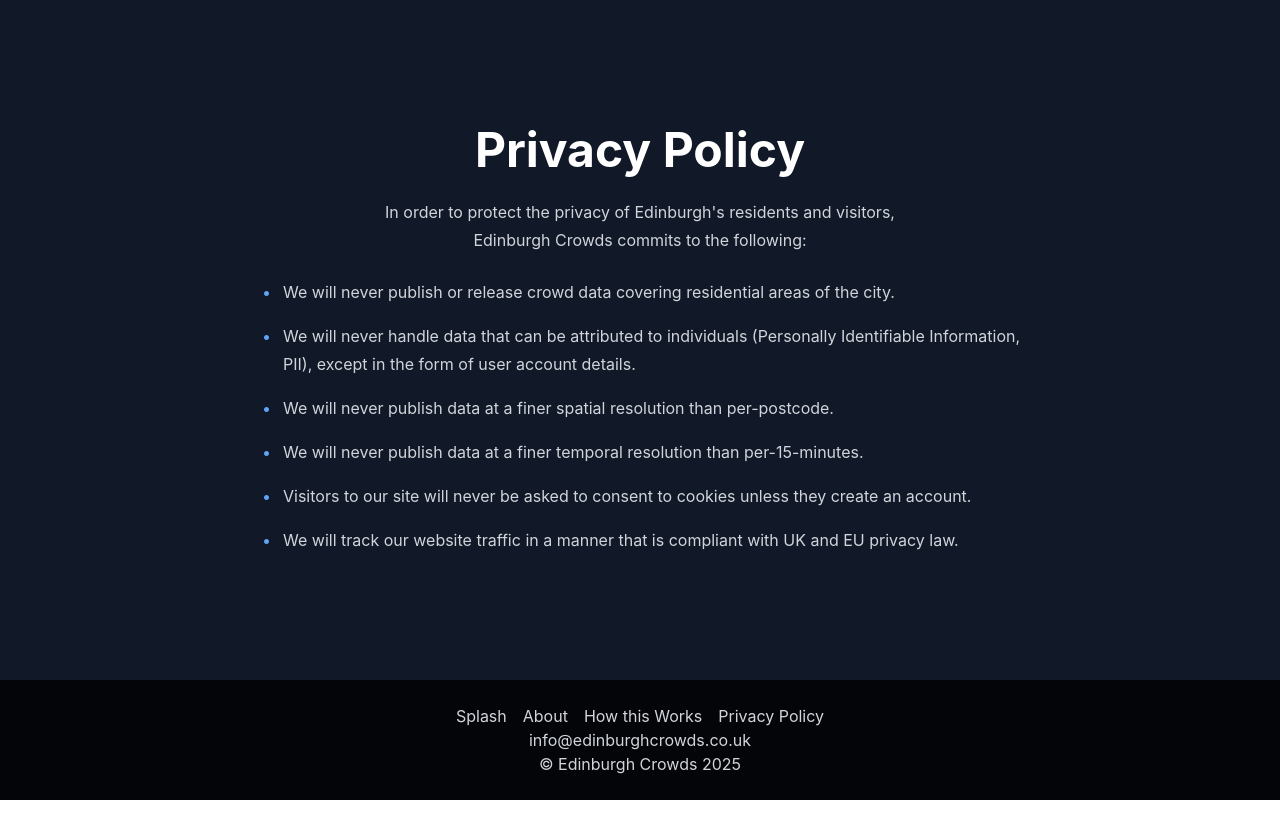
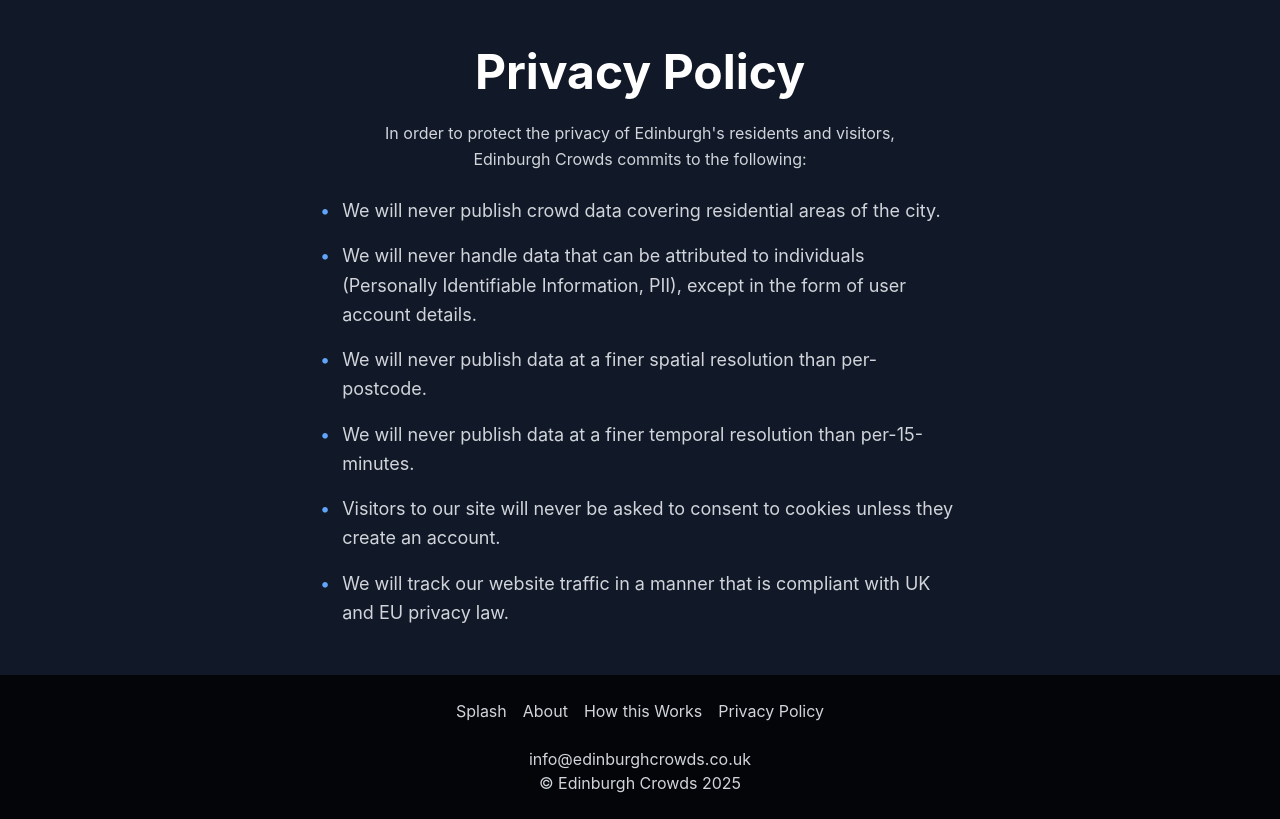
Before and after one commit to TristanGoss/edicrowds-frontend, a React (Create React App) app: page /privacy in a window 1280 px wide. Built offline with nearby package versions, Linux system fonts and the light colour scheme.

Commit message:
formatting tweaks

```diff
--- a/postcss.config.js
+++ b/postcss.config.js
@@ -1,6 +1,6 @@
 export default {
-    plugins: [
-      require("tailwindcss"),
-      require("autoprefixer"),
-    ],
+    plugins: {
+      tailwindcss: {},
+      autoprefixer: {},
+    },
   };
--- a/src/components/Footer.jsx
+++ b/src/components/Footer.jsx
@@ -10,6 +10,7 @@
           <Link to="/privacy" className="hover:text-white">Privacy Policy</Link>
         </div>
         <div className="container mx-auto flex flex-col md:flex-row justify-center gap-4">
+        <br/>
         info@edinburghcrowds.co.uk<br/>
         © Edinburgh Crowds 2025
         </div>
--- a/src/index.css
+++ b/src/index.css
@@ -15,3 +15,45 @@
   font-family: source-code-pro, Menlo, Monaco, Consolas, 'Courier New',
     monospace;
 }
+
+@layer components {
+  .page-container {
+    @apply flex flex-col min-h-screen bg-gray-900 text-white;
+  }
+
+  .content-box {
+    @apply flex-1 flex items-center justify-center px-6 py-12 text-center;
+  }
+
+  .text-block {
+    @apply max-w-3xl prose prose-invert text-gray-300 leading-relaxed;
+  }
+
+  .page-title {
+    @apply text-5xl font-bold mb-6
+  }
+
+  .section-title {
+    @apply text-4xl font-bold mt-10 mb-4;
+  }
+
+  .bullet-list {
+    @apply text-lg text-gray-300 leading-relaxed space-y-4 list-outside;
+    max-width: 40rem; /* Limits width for readability */
+    margin-left: auto;
+    margin-right: auto;
+    text-align: left; /* Ensures text remains left-aligned */
+  }
+
+  .bullet-item {
+    @apply flex items-start;
+  }
+
+  .bullet-icon {
+    @apply text-blue-400 mr-3 flex-shrink-0;
+  }
+
+  .no-wrap-link {
+    @apply whitespace-nowrap inline-block text-blue-400 hover:underline;
+  }
+}
--- a/src/pages/About.jsx
+++ b/src/pages/About.jsx
@@ -2,16 +2,16 @@
 
 export default function About() {
   return (
-    <div className="flex flex-col min-h-screen bg-gray-900 text-white">
+    <div className="page-container">
       {/* Content */}
-      <div className="flex-1 flex items-center justify-center px-6 py-12 text-center">
+      <div className="content-box">
         <div className="max-w-3xl">
-          <h1 className="text-5xl font-bold mb-6">About Edinburgh Crowds</h1>
-          <p className="prose prose-invert text-gray-300 max-w-3xl">
+          <h1 className="page-title">About Edinburgh Crowds</h1>
+          <p className="text-block">
             Edinburgh Crowds is a solo project intended to act as a portfolio item and a minor income source.
             The Author's identity will be revealed when the project launches in April 2025.
           </p>
-          <p className="prose prose-invert text-gray-300 max-w-3xl mt-6">
+          <p className="text-block mt-6">
             The project will be partially open source, with all open-source components released under the
             <span className="font-semibold text-white"> GPLv3 license</span>.
             The data warehouse, nowcasting algorithm and some input processors will be closed source.
--- a/src/pages/How.jsx
+++ b/src/pages/How.jsx
@@ -2,12 +2,12 @@
 
 export default function How() {
   return (
-    <div className="flex flex-col min-h-screen bg-gray-900 text-white">
+    <div className="page-container">
       {/* Content */}
-      <div className="flex-1 flex items-center justify-center px-6 py-12 text-center">
+      <div className="content-box">
         <div className="max-w-3xl">
-          <h1 className="text-5xl font-bold mb-6">How This Works</h1>
-          <p className="prose prose-invert text-gray-300 max-w-3xl">
+          <h1 className="page-title">How This Works</h1>
+          <p className="text-block">
             Edinburgh Crowds draws upon a range of publicly available and crowd-sourced information describing
             the pedestrian density in Edinburgh. This information is ingested into a data warehouse.
             We then use a physics-based crowd flow model together with predictive analytics to produce
@@ -15,26 +15,14 @@
           </p>
 
           {/* Sources Section */}
-          <h2 className="text-4xl font-bold mt-10 mb-4">Sources</h2>
-          <p className="prose prose-invert text-gray-300 max-w-3xl">
-            Our data sources are crucial to the accuracy of our predictions. At launch, our sources will be:
+          <h2 className="section-title">Sources</h2>
+          <p className="text-block">
+            Our data sources are crucial to the accuracy of our predictions. At launch, our sources will be
+            {' '}<a href="https://uktraffic.live/scotland/edinburgh/" className="no-wrap-link">Traffic camera feeds from the Edinburgh Ringroad</a>,
+            {' '}<a href="https://www.metoffice.gov.uk/services/data" className="no-wrap-link">MetOffice Weather Data</a> and
+            {' '}<a href="https://edintraveldata.drakewell.com/" className="no-wrap-link">The Edintraveldata Public Multinode Map</a>.
           </p>
-          <ul className="mt-6 prose prose-invert text-gray-300 max-w-3xl space-y-4 text-left">
-            <li className="flex items-start">
-              <span className="text-blue-400 mr-3">•</span>
-              <a href="https://uktraffic.live/scotland/edinburgh/" className="text-blue-400 hover:underline">Traffic camera feeds from the Edinburgh Ringroad</a>
-            </li>
-            <li className="flex items-start">
-              <span className="text-blue-400 mr-3">•</span>
-              <a href="https://www.metoffice.gov.uk/services/data" className="text-blue-400 hover:underline">MetOffice Weather Data</a>
-            </li>
-            <li className="flex items-start">
-              <span className="text-blue-400 mr-3">•</span>
-              <a href="https://edintraveldata.drakewell.com/" className="text-blue-400 hover:underline">The Edintraveldata Public Multinode Map</a>
-            </li>
-          </ul>
-
-          <p className="prose prose-invert text-gray-300 max-w-3xl mt-6">
+          <p className="text-block mt-6">
             After launch, we plan to integrate additional sources covering events that significantly impact
             Edinburgh, including the schedules for theatres, concert halls, nightclubs, and stadiums.
             Edinburgh Crowds does not have access to Edinburgh's CCTV network, nor do we have access to
@@ -43,8 +31,8 @@
           </p>
 
           {/* Validation and Crowdsourcing Section */}
-          <h2 className="text-4xl font-bold mt-10 mb-4">Validation And Crowdsourcing</h2>
-          <p className="prose prose-invert text-gray-300 max-w-3xl">
+          <h2 className="section-title">Validation And Crowdsourcing</h2>
+          <p className="text-block">
             The predictions made by Edinburgh Crowds will be validated against real-world measurements made
             using computer vision techniques applied to timestamped and geo-registered photographs of
             Edinburgh's streets. Initially, these photographs will be taken by the Author. Later on in
--- a/src/pages/Privacy.jsx
+++ b/src/pages/Privacy.jsx
@@ -2,40 +2,41 @@
 
 export default function PrivacyPolicy() {
   return (
-    <div className="flex flex-col min-h-screen bg-gray-900 text-white">
+    <div className="page-container">
       {/* Content */}
-      <div className="flex-1 flex items-center justify-center px-6 py-12 text-center">
+      <div className="content-box">
         <div className="max-w-3xl">
-          <h1 className="text-5xl font-bold mb-6">Privacy Policy</h1>
-          <p className="prose prose-invert text-gray-300 max-w-3xl">
+          <h1 className="page-title">Privacy Policy</h1>
+          <p className="text-block">
             In order to protect the privacy of Edinburgh's residents and visitors, <br/>Edinburgh Crowds commits to the following:
           </p>
+          <br/>
 
           {/* Bullet List */}
-          <ul className="mt-6 prose prose-invert text-gray-300 max-w-3xl space-y-4 text-left">
-            <li className="flex items-start">
-              <span className="text-blue-400 mr-3">•</span>
-              We will never publish or release crowd data covering residential areas of the city.
+          <ul className="bullet-list">
+            <li className="bullet-item">
+              <span className="bullet-icon">•</span>
+              <span>We will never publish crowd data covering residential areas of the city.</span>
             </li>
-            <li className="flex items-start">
-              <span className="text-blue-400 mr-3">•</span>
-              We will never handle data that can be attributed to individuals (Personally Identifiable Information, PII), except in the form of user account details.
+            <li className="bullet-item">
+              <span className="bullet-icon">•</span>
+              <span>We will never handle data that can be attributed to individuals (Personally Identifiable Information, PII), except in the form of user account details.</span>
             </li>
-            <li className="flex items-start">
-              <span className="text-blue-400 mr-3">•</span>
-              We will never publish data at a finer spatial resolution than per-postcode.
+            <li className="bullet-item">
+              <span className="bullet-icon">•</span>
+              <span>We will never publish data at a finer spatial resolution than per-postcode.</span>
             </li>
-            <li className="flex items-start">
-              <span className="text-blue-400 mr-3">•</span>
-              We will never publish data at a finer temporal resolution than per-15-minutes.
+            <li className="bullet-item">
+              <span className="bullet-icon">•</span>
+              <span>We will never publish data at a finer temporal resolution than per-15-minutes.</span>
             </li>
-            <li className="flex items-start">
-              <span className="text-blue-400 mr-3">•</span>
-              Visitors to our site will never be asked to consent to cookies unless they create an account.
+            <li className="bullet-item">
+              <span className="bullet-icon">•</span>
+              <span>Visitors to our site will never be asked to consent to cookies unless they create an account.</span>
             </li>
-            <li className="flex items-start">
-              <span className="text-blue-400 mr-3">•</span>
-              We will track our website traffic in a manner that is compliant with UK and EU privacy law.
+            <li className="bullet-item">
+              <span className="bullet-icon">•</span>
+              <span>We will track our website traffic in a manner that is compliant with UK and EU privacy law.</span>
             </li>
           </ul>
         </div>
```
